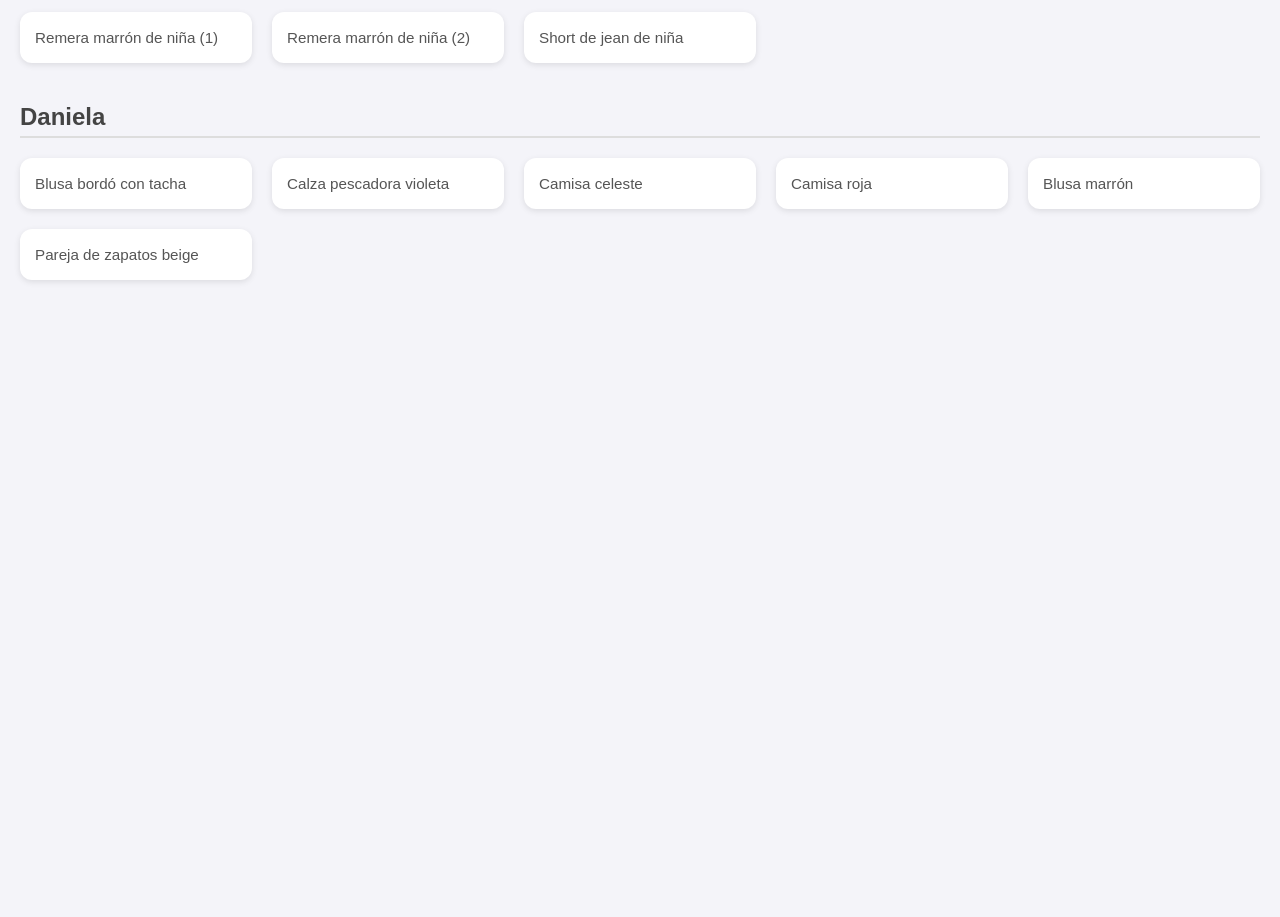
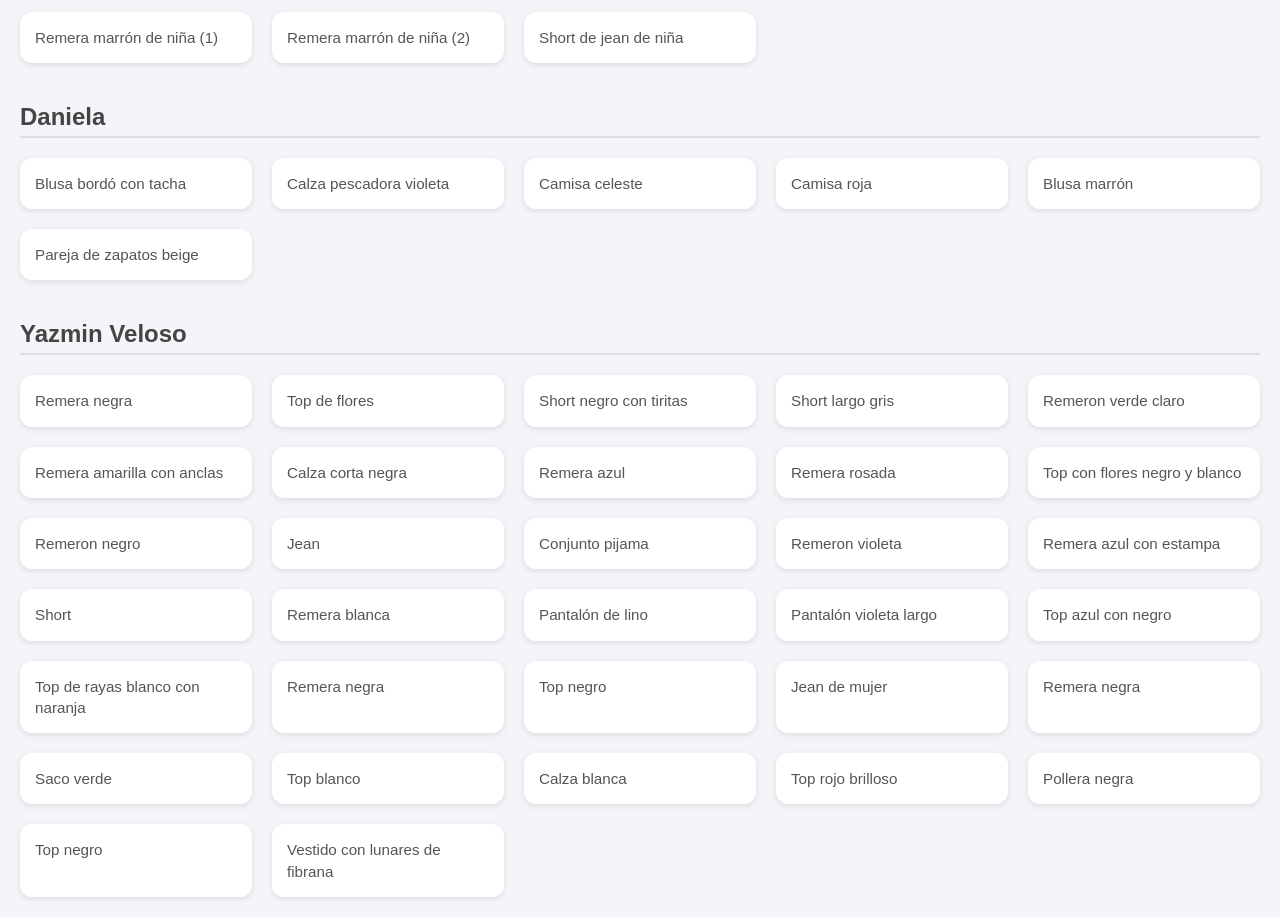
Before and after one commit to kevinra4012x/feria-lista, a plain HTML site: page index.html in a window 1280 px wide. Shown: the part 921-1838 px from the top of the page. Before the commit the page ends 1221 px from the top, so only its background shows below. Drawn offline with Linux system fonts and the light colour scheme.

Commit message:
first commit

```diff
--- a/index.html
+++ b/index.html
@@ -117,5 +117,43 @@
     <div class="card"><p>Pareja de zapatos beige</p></div>
   </div>
 
+  <!-- Yazmin Veloso -->
+<h2>Yazmin Veloso</h2>
+<div class="grid">
+  <div class="card"><p>Remera negra</p></div>
+  <div class="card"><p>Top de flores</p></div>
+  <div class="card"><p>Short negro con tiritas</p></div>
+  <div class="card"><p>Short largo gris</p></div>
+  <div class="card"><p>Remeron verde claro</p></div>
+  <div class="card"><p>Remera amarilla con anclas</p></div>
+  <div class="card"><p>Calza corta negra</p></div>
+  <div class="card"><p>Remera azul</p></div>
+  <div class="card"><p>Remera rosada</p></div>
+  <div class="card"><p>Top con flores negro y blanco</p></div>
+  <div class="card"><p>Remeron negro</p></div>
+  <div class="card"><p>Jean</p></div>
+  <div class="card"><p>Conjunto pijama</p></div>
+  <div class="card"><p>Remeron violeta</p></div>
+  <div class="card"><p>Remera azul con estampa</p></div>
+  <div class="card"><p>Short</p></div>
+  <div class="card"><p>Remera blanca</p></div>
+  <div class="card"><p>Pantalón de lino</p></div>
+  <div class="card"><p>Pantalón violeta largo</p></div>
+  <div class="card"><p>Top azul con negro</p></div>
+  <div class="card"><p>Top de rayas blanco con naranja</p></div>
+  <div class="card"><p>Remera negra</p></div>
+  <div class="card"><p>Top negro</p></div>
+  <div class="card"><p>Jean de mujer</p></div>
+  <div class="card"><p>Remera negra</p></div>
+  <div class="card"><p>Saco verde</p></div>
+  <div class="card"><p>Top blanco</p></div>
+  <div class="card"><p>Calza blanca</p></div>
+  <div class="card"><p>Top rojo brilloso</p></div>
+  <div class="card"><p>Pollera negra</p></div>
+  <div class="card"><p>Top negro</p></div>
+  <div class="card"><p>Vestido con lunares de fibrana</p></div>
+</div>
+
+
 </body>
 </html>
```
